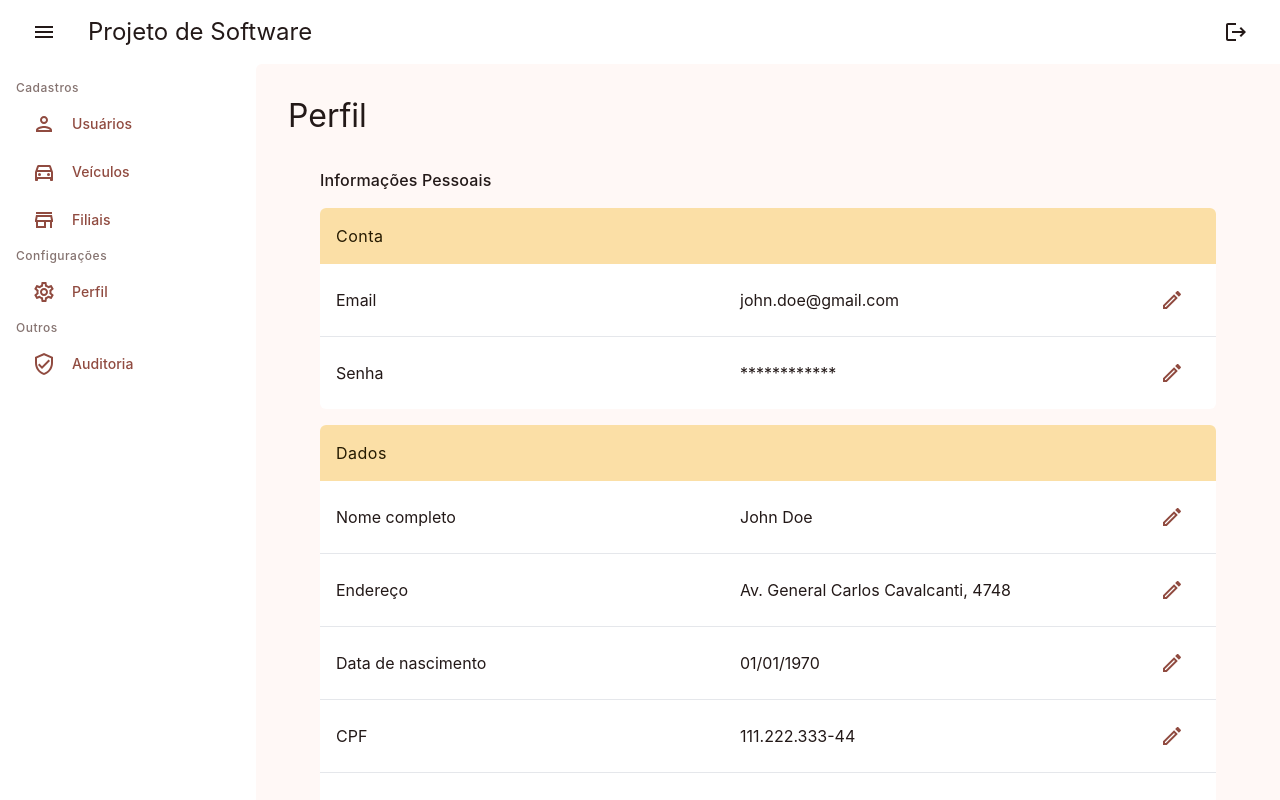
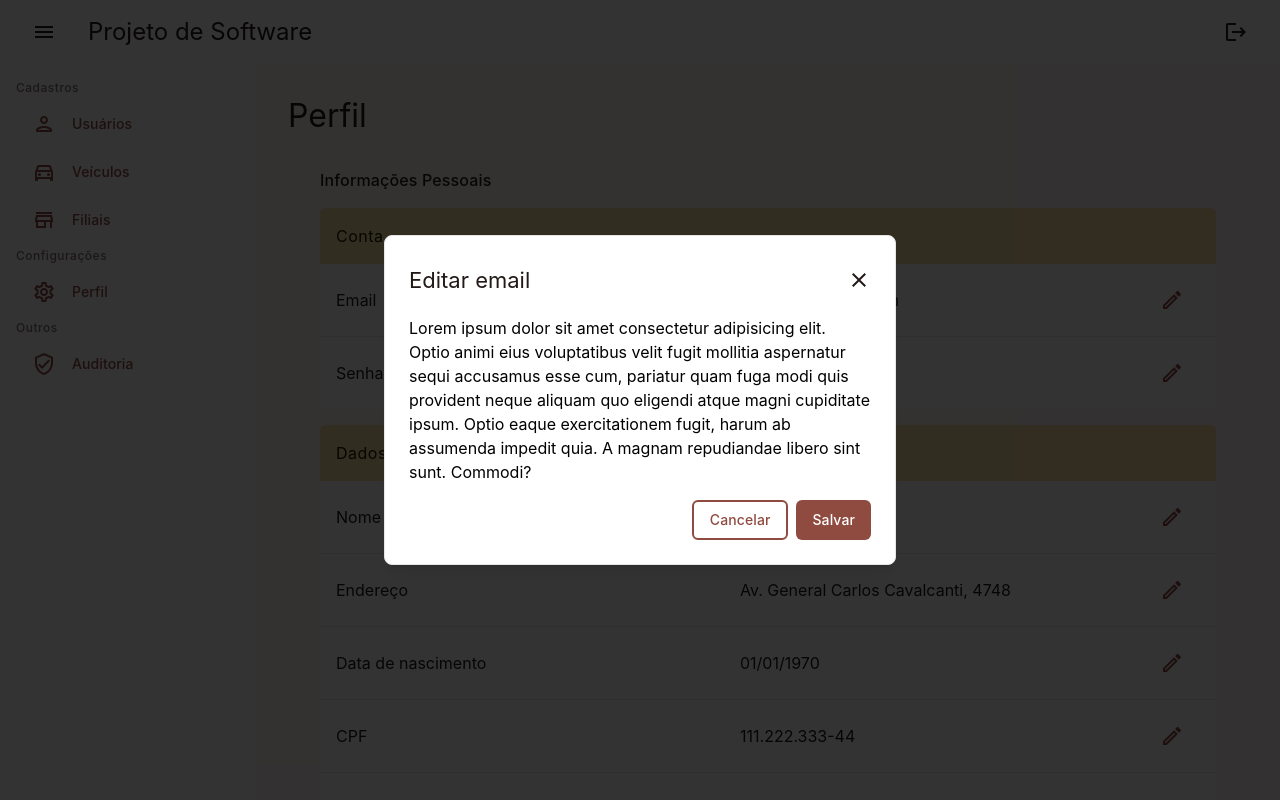
Before and after one commit to MateusPitura/ziscar, a React (Vite) app in the folder frontend/: page /profile in a window 1280 px wide. Both pictures are taken after a click on the button 1172 px from the left and 300 px from the top of the page. Built offline with nearby package versions, Linux system fonts and the light colour scheme.

Commit message:
feat: added modal

```diff
--- a/frontend/package.json
+++ b/frontend/package.json
@@ -14,6 +14,7 @@
     "@emotion/styled": "^11.14.0",
     "@mui/icons-material": "^6.3.1",
     "@mui/material": "^6.3.1",
+    "@radix-ui/react-dialog": "^1.1.4",
     "@radix-ui/react-slot": "^1.1.1",
     "class-variance-authority": "^0.7.1",
     "classnames": "^2.5.1",
--- /dev/null
+++ b/frontend/src/components/ui/dialog.tsx
@@ -0,0 +1,120 @@
+import * as React from "react"
+import * as DialogPrimitive from "@radix-ui/react-dialog"
+import { X } from "lucide-react"
+
+import { cn } from "@/lib/utils"
+
+const Dialog = DialogPrimitive.Root
+
+const DialogTrigger = DialogPrimitive.Trigger
+
+const DialogPortal = DialogPrimitive.Portal
+
+const DialogClose = DialogPrimitive.Close
+
+const DialogOverlay = React.forwardRef<
+  React.ElementRef<typeof DialogPrimitive.Overlay>,
+  React.ComponentPropsWithoutRef<typeof DialogPrimitive.Overlay>
+>(({ className, ...props }, ref) => (
+  <DialogPrimitive.Overlay
+    ref={ref}
+    className={cn(
+      "fixed inset-0 z-50 bg-black/80  data-[state=open]:animate-in data-[state=closed]:animate-out data-[state=closed]:fade-out-0 data-[state=open]:fade-in-0",
+      className
+    )}
+    {...props}
+  />
+))
+DialogOverlay.displayName = DialogPrimitive.Overlay.displayName
+
+const DialogContent = React.forwardRef<
+  React.ElementRef<typeof DialogPrimitive.Content>,
+  React.ComponentPropsWithoutRef<typeof DialogPrimitive.Content>
+>(({ className, children, ...props }, ref) => (
+  <DialogPortal>
+    <DialogOverlay />
+    <DialogPrimitive.Content
+      ref={ref}
+      className={cn(
+        "fixed left-[50%] top-[50%] z-50 grid w-full max-w-lg translate-x-[-50%] translate-y-[-50%] gap-4 border border-neutral-200 bg-white p-6 shadow-lg duration-200 data-[state=open]:animate-in data-[state=closed]:animate-out data-[state=closed]:fade-out-0 data-[state=open]:fade-in-0 data-[state=closed]:zoom-out-95 data-[state=open]:zoom-in-95 data-[state=closed]:slide-out-to-left-1/2 data-[state=closed]:slide-out-to-top-[48%] data-[state=open]:slide-in-from-left-1/2 data-[state=open]:slide-in-from-top-[48%] sm:rounded-lg dark:border-neutral-800 dark:bg-neutral-950",
+        className
+      )}
+      {...props}
+    >
+      {children}
+      <DialogPrimitive.Close className="absolute right-4 top-4 rounded-sm opacity-70 ring-offset-white transition-opacity hover:opacity-100 focus:outline-none focus:ring-2 focus:ring-neutral-950 focus:ring-offset-2 disabled:pointer-events-none data-[state=open]:bg-neutral-100 data-[state=open]:text-neutral-500 dark:ring-offset-neutral-950 dark:focus:ring-neutral-300 dark:data-[state=open]:bg-neutral-800 dark:data-[state=open]:text-neutral-400">
+        <X className="h-4 w-4" />
+        <span className="sr-only">Close</span>
+      </DialogPrimitive.Close>
+    </DialogPrimitive.Content>
+  </DialogPortal>
+))
+DialogContent.displayName = DialogPrimitive.Content.displayName
+
+const DialogHeader = ({
+  className,
+  ...props
+}: React.HTMLAttributes<HTMLDivElement>) => (
+  <div
+    className={cn(
+      "flex flex-col space-y-1.5 text-center sm:text-left",
+      className
+    )}
+    {...props}
+  />
+)
+DialogHeader.displayName = "DialogHeader"
+
+const DialogFooter = ({
+  className,
+  ...props
+}: React.HTMLAttributes<HTMLDivElement>) => (
+  <div
+    className={cn(
+      "flex flex-col-reverse sm:flex-row sm:justify-end sm:space-x-2",
+      className
+    )}
+    {...props}
+  />
+)
+DialogFooter.displayName = "DialogFooter"
+
+const DialogTitle = React.forwardRef<
+  React.ElementRef<typeof DialogPrimitive.Title>,
+  React.ComponentPropsWithoutRef<typeof DialogPrimitive.Title>
+>(({ className, ...props }, ref) => (
+  <DialogPrimitive.Title
+    ref={ref}
+    className={cn(
+      "text-lg font-semibold leading-none tracking-tight",
+      className
+    )}
+    {...props}
+  />
+))
+DialogTitle.displayName = DialogPrimitive.Title.displayName
+
+const DialogDescription = React.forwardRef<
+  React.ElementRef<typeof DialogPrimitive.Description>,
+  React.ComponentPropsWithoutRef<typeof DialogPrimitive.Description>
+>(({ className, ...props }, ref) => (
+  <DialogPrimitive.Description
+    ref={ref}
+    className={cn("text-sm text-neutral-500 dark:text-neutral-400", className)}
+    {...props}
+  />
+))
+DialogDescription.displayName = DialogPrimitive.Description.displayName
+
+export {
+  Dialog,
+  DialogPortal,
+  DialogOverlay,
+  DialogClose,
+  DialogTrigger,
+  DialogContent,
+  DialogHeader,
+  DialogFooter,
+  DialogTitle,
+  DialogDescription,
+}
--- /dev/null
+++ b/frontend/src/design-system/Modal.tsx
@@ -0,0 +1,73 @@
+import type { ReactElement, ReactNode } from "react";
+import {
+  Dialog,
+  DialogContent,
+  DialogFooter,
+  DialogHeader,
+  DialogTitle,
+} from "@/components/ui/dialog";
+import { DialogClose } from "@radix-ui/react-dialog";
+import Button from "./Button";
+import CloseIcon from "@mui/icons-material/Close";
+
+interface ModalProperties {
+  open: boolean;
+  onClose: () => void;
+  title: string;
+  labelPrimaryBtn: string;
+  onClickPrimaryBtn: () => void;
+  labelSecondaryBtn: string;
+  onClickSecondaryBtn: () => void;
+  isPrimaryBtnRed?: boolean;
+  children: ReactNode;
+}
+
+export default function Modal({
+  open,
+  onClose,
+  title,
+  labelPrimaryBtn,
+  onClickPrimaryBtn,
+  labelSecondaryBtn,
+  onClickSecondaryBtn,
+  isPrimaryBtnRed,
+  children,
+}: ModalProperties): ReactElement {
+  return (
+    <Dialog open={open} onOpenChange={onClose}>
+      <DialogContent className="bg-light-surfaceContainerLowest [&>button]:hidden">
+        <DialogHeader className="flex gap-2 flex-row items-center">
+          <DialogTitle className="flex-1">
+            <span className="text-light-onSurface text-title-large">{title}</span>
+          </DialogTitle>
+          <DialogClose className="!m-0">
+            <Button
+              variant="tertiary"
+              onClick={onClose}
+              iconLeft={<CloseIcon />}
+              padding="none"
+            />
+          </DialogClose>
+        </DialogHeader>
+        {children}
+        <DialogFooter className="flex">
+          <DialogClose>
+            <Button
+              variant="secondary"
+              onClick={onClickSecondaryBtn}
+              label={labelSecondaryBtn}
+            />
+          </DialogClose>
+          <DialogClose>
+            <Button
+              variant="primary"
+              onClick={onClickPrimaryBtn}
+              label={labelPrimaryBtn}
+              state={isPrimaryBtnRed ? "red" : undefined}
+            />
+          </DialogClose>
+        </DialogFooter>
+      </DialogContent>
+    </Dialog>
+  );
+}
--- a/frontend/src/domains/profile/components/ProfilePage.tsx
+++ b/frontend/src/domains/profile/components/ProfilePage.tsx
@@ -1,10 +1,32 @@
+import Modal from "@/design-system/Modal";
 import PageHeader from "@/domains/global/components/PageHeader";
 import Section from "@/domains/global/components/Section";
-import type { ReactElement } from "react";
+import { useState, type ReactElement } from "react";
 
 export default function ProfilePage(): ReactElement {
+  const [isOpen, setIsOpen] = useState(false);
+
+  function handleOpen(open: boolean) {
+    setIsOpen(open);
+  }
+
   return (
     <div className="flex flex-col gap-4">
+      <Modal
+        open={isOpen}
+        onClose={() => handleOpen(false)}
+        title="Editar email"
+        labelPrimaryBtn="Salvar"
+        onClickPrimaryBtn={() => {}}
+        labelSecondaryBtn="Cancelar"
+        onClickSecondaryBtn={() => {}}
+      >
+        Lorem ipsum dolor sit amet consectetur adipisicing elit. Optio animi
+        eius voluptatibus velit fugit mollitia aspernatur sequi accusamus esse
+        cum, pariatur quam fuga modi quis provident neque aliquam quo eligendi
+        atque magni cupiditate ipsum. Optio eaque exercitationem fugit, harum ab
+        assumenda impedit quia. A magnam repudiandae libero sint sunt. Commodi?
+      </Modal>
       <PageHeader title="Perfil" />
       <div className="flex justify-center">
         <Section>
@@ -14,7 +36,7 @@ export default function ProfilePage(): ReactElement {
             <Section.Row
               label="Email"
               value="john.doe@gmail.com"
-              onEdit={() => {}}
+              onEdit={() => handleOpen(true)}
             />
             <Section.Row label="Senha" value="************" onEdit={() => {}} />
           </Section.Group>
```
Also changed, not shown: 1 other file (tests, documents, lock files or other folders).
